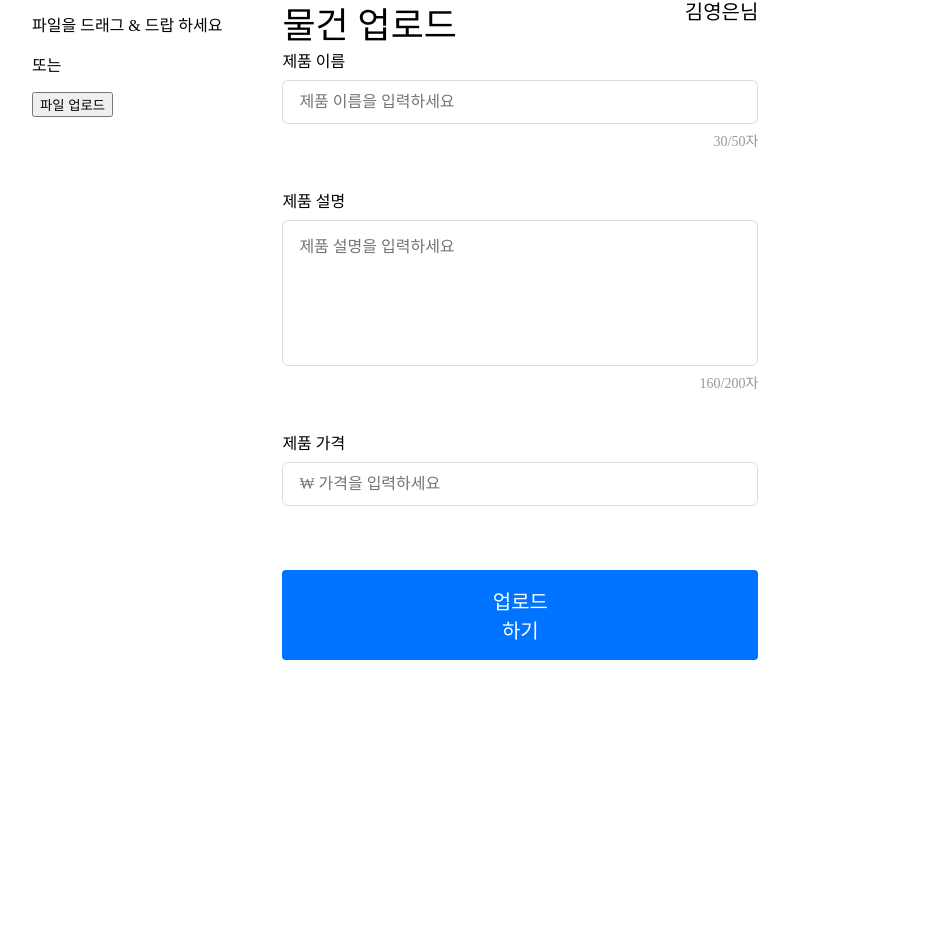
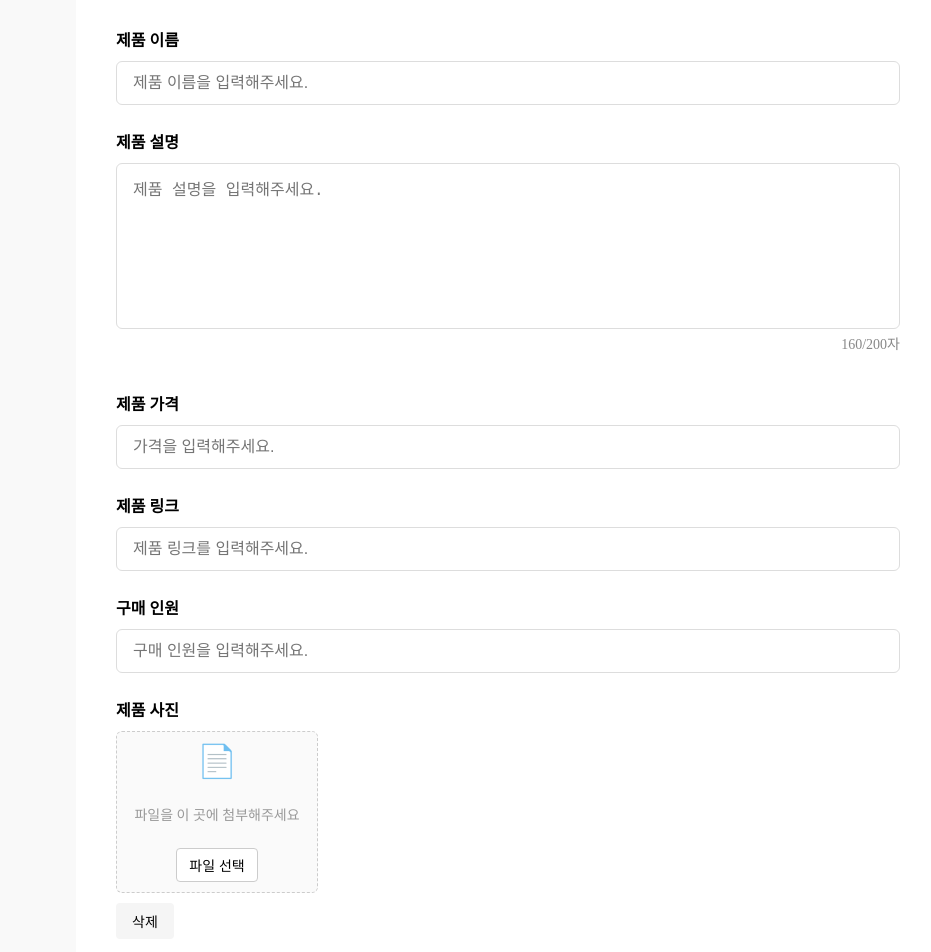
Before and after one commit to winternuary/Bite, a Next.js app: page /upload in a window 1280 px wide. Shown: the part 238-1190 px from the top of the page, without its empty margins (132-1063 px from the left). Before the commit the page ends 964 px from the top, so only its background shows below. Built offline with nearby package versions, Linux system fonts and the light colour scheme.

Commit message:
feat: 약간 삐리한 업로드 페이지 퍼블리싱

```diff
--- /dev/null
+++ b/src/app/global.css
@@ -0,0 +1,5 @@
+* {
+  box-sizing: border-box;
+  margin: 0;
+  padding: 0;
+}
--- a/src/pages/detail/index.tsx
+++ b/src/pages/detail/index.tsx
@@ -1,7 +1,6 @@
 "use client";
 
 import * as S from "./style";
-import Link from "next/link";
 import Header from "@/components/header";
 
 const Detail = () => {
--- a/src/pages/upload/index.tsx
+++ b/src/pages/upload/index.tsx
@@ -1,52 +1,50 @@
 "use client";
 
 import * as S from "./style";
-import Link from "next/link";
 import Header from "@/components/header";
 
 const Upload = () => {
   return (
     <>
       <Header />
-      <S.DetailLayout>
-        <Link href="/">
-          <S.Back src="/back.svg" />
-        </Link>
-        <S.DetailBox>
-          <S.ImgBox>
-            <S.ImgChoiceText>파일을 드래그 & 드랍 하세요</S.ImgChoiceText>
-            <S.Or>또는</S.Or>
-            <S.ImgButton>파일 업로드</S.ImgButton>
-          </S.ImgBox>
-          <S.RightBox>
-            <S.TitleBox>
-              <S.Title>물건 업로드</S.Title>
-              <S.Name>김영은님</S.Name>
-            </S.TitleBox>
-            <S.InputBox>
-              <S.GoodsInput>
-                <S.GoodsName>제품 이름</S.GoodsName>
-                <S.Input placeholder="제품 이름을 입력하세요" maxLength={50} />
-                <S.CountText>30/50자</S.CountText>
-              </S.GoodsInput>
-              <S.GoodsInput>
-                <S.GoodsName>제품 설명</S.GoodsName>
-                <S.TextArea
-                  placeholder="제품 설명을 입력하세요"
-                  maxLength={200}
-                />
-                <S.CountText>160/200자</S.CountText>
-              </S.GoodsInput>
-              <S.GoodsInput>
-                <S.GoodsName>제품 가격</S.GoodsName>
-                <S.Input placeholder="₩ 가격을 입력하세요" />
-              </S.GoodsInput>
-            </S.InputBox>
-
-            <S.Button>업로드 하기</S.Button>
-          </S.RightBox>
-        </S.DetailBox>
-      </S.DetailLayout>
+      <S.UploadLayout>
+        <S.Title>물건 업로드</S.Title>
+        <S.UploadForm>
+          <S.FormBox>
+            <S.Label>제품 이름</S.Label>
+            <S.Input placeholder="제품 이름을 입력해주세요." />
+          </S.FormBox>
+          <S.FormBox>
+            <S.Label>제품 설명</S.Label>
+            <S.TextArea placeholder="제품 설명을 입력해주세요." />
+            <S.CountText>160/200자</S.CountText>
+          </S.FormBox>
+          <S.FormBox>
+            <S.Label>제품 가격</S.Label>
+            <S.Input placeholder="가격을 입력해주세요." />
+          </S.FormBox>
+          <S.FormBox>
+            <S.Label>제품 링크</S.Label>
+            <S.Input placeholder="제품 링크를 입력해주세요." />
+          </S.FormBox>
+          <S.FormBox>
+            <S.Label>구매 인원</S.Label>
+            <S.Input placeholder="구매 인원을 입력해주세요." />
+          </S.FormBox>
+          <S.FormBox>
+            <S.Label>제품 사진</S.Label>
+            <S.FileBox>
+              <S.FileDropZone>
+                <S.FileIcon>📄</S.FileIcon>
+                <S.FileText>파일을 이 곳에 첨부해주세요</S.FileText>
+                <S.FileButton>파일 선택</S.FileButton>
+              </S.FileDropZone>
+              <S.DeleteButton>삭제</S.DeleteButton>
+            </S.FileBox>
+          </S.FormBox>
+        </S.UploadForm>
+        <S.UploadButton>업로드</S.UploadButton>
+      </S.UploadLayout>
     </>
   );
 };
--- a/src/pages/upload/style.ts
+++ b/src/pages/upload/style.ts
@@ -1,107 +1,110 @@
 import styled from "styled-components";
 
-export const DetailLayout = styled.div`
-  display: flex;
-  flex-direction: column;
-  margin: 66px 156px;
+export const UploadLayout = styled.div`
+  background-color: #f9f9f9;
+  padding: 50px 200px;
 `;
 
-export const Back = styled.img`
-  width: 24px;
+export const Title = styled.p`
+  font-size: 24px;
+  font-weight: 600;
+  margin-bottom: 20px;
 `;
 
-export const DetailBox = styled.div`
-  display: flex;
-  margin-top: 20px;
+export const UploadForm = styled.div`
+  background-color: white;
+  padding: 40px;
+  border-radius: 12px;
 `;
 
-export const ImgBox = styled.div``;
-
-export const ImgChoiceText = styled.p``;
-
-export const Or = styled.p``;
-
-export const ImgButton = styled.button``;
-
-export const InputBox = styled.div``;
-
-export const GoodsInput = styled.div`
+export const FormBox = styled.div`
   display: flex;
   flex-direction: column;
   margin-bottom: 24px;
 `;
 
-export const GoodsName = styled.label`
-  font-family: "Pretendard-Regular";
+export const Label = styled.label`
   font-size: 16px;
-  font-weight: 500;
-  margin-bottom: 8px;
+  font-weight: 600;
+  margin-bottom: 10px;
 `;
 
 export const Input = styled.input`
   padding: 12px 16px;
   font-size: 16px;
-  border: 1px solid #dcdcdc;
+  border: 1px solid #ddd;
   border-radius: 6px;
-  outline: none;
-  font-family: "Pretendard-Regular";
 `;
 
 export const TextArea = styled.textarea`
   padding: 12px 16px;
   font-size: 16px;
-  border: 1px solid #dcdcdc;
+  border: 1px solid #ddd;
   border-radius: 6px;
+  height: 140px;
   resize: none;
-  height: 120px;
-  font-family: "Pretendard-Regular";
 `;
 
 export const CountText = styled.p`
+  text-align: right;
   font-size: 14px;
-  font-family: "Pretendard-Regular";
-  font-weight: 400;
-  color: #999999;
-  text-align: right;
-  margin-top: 6px;
+  color: #888;
+  margin-top: 4px;
 `;
 
-export const Goods = styled.img`
-  width: 50%;
+export const FileBox = styled.div`
+  display: flex;
+  flex-direction: column;
+  align-items: flex-start;
 `;
 
-export const RightBox = styled.div`
-  margin-left: 60px;
-  width: 50%;
+export const FileDropZone = styled.div`
+  border: 1px dashed #ccc;
+  border-radius: 6px;
+  width: 200px;
+  height: 160px;
+  display: flex;
+  flex-direction: column;
+  align-items: center;
+  justify-content: center;
+  background-color: #fafafa;
+  gap: 10px;
 `;
 
-export const TitleBox = styled.div`
-  display: flex;
-  justify-content: space-between;
+export const FileIcon = styled.div`
+  font-size: 32px;
 `;
 
-export const Title = styled.p`
-  font-family: "Pretendard-Regular";
-  font-size: 36px;
-  font-weight: 550;
-  margin: 0;
+export const FileText = styled.p`
+  font-size: 14px;
+  color: #999;
 `;
 
-export const Name = styled.p`
-  font-family: "Pretendard-Regular";
-  font-size: 20px;
-  font-weight: 500;
-  margin: 0;
+export const FileButton = styled.button`
+  padding: 6px 12px;
+  font-size: 14px;
+  border: 1px solid #ccc;
+  border-radius: 4px;
+  background-color: white;
 `;
 
-export const Button = styled.button`
-  font-family: "Pretendard-Regular";
-  font-size: 20px;
-  padding: 16px 204px;
+export const DeleteButton = styled.button`
+  margin-top: 10px;
+  background: #f5f5f5;
+  border: none;
+  padding: 8px 16px;
+  border-radius: 4px;
+  font-size: 14px;
+`;
+
+export const UploadButton = styled.button`
   background-color: #0073ff;
-  color: #ffffff;
+  color: white;
   border: none;
-  font-weight: 500;
-  border-radius: 4px;
-  margin-top: 40px;
+  padding: 12px 24px;
+  font-size: 16px;
+  font-weight: 600;
+  border-radius: 8px;
+  float: right;
+  margin: 20px 0 70px 0;
 `;
```
